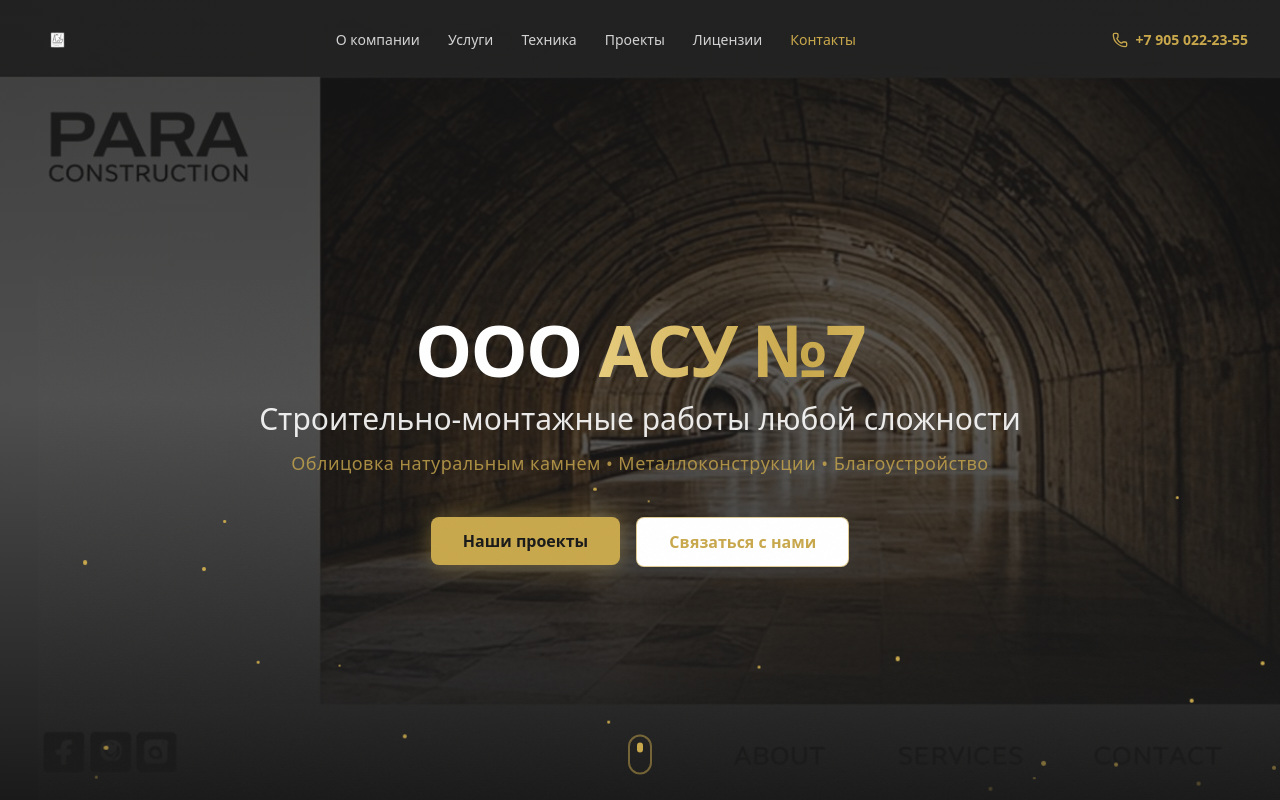
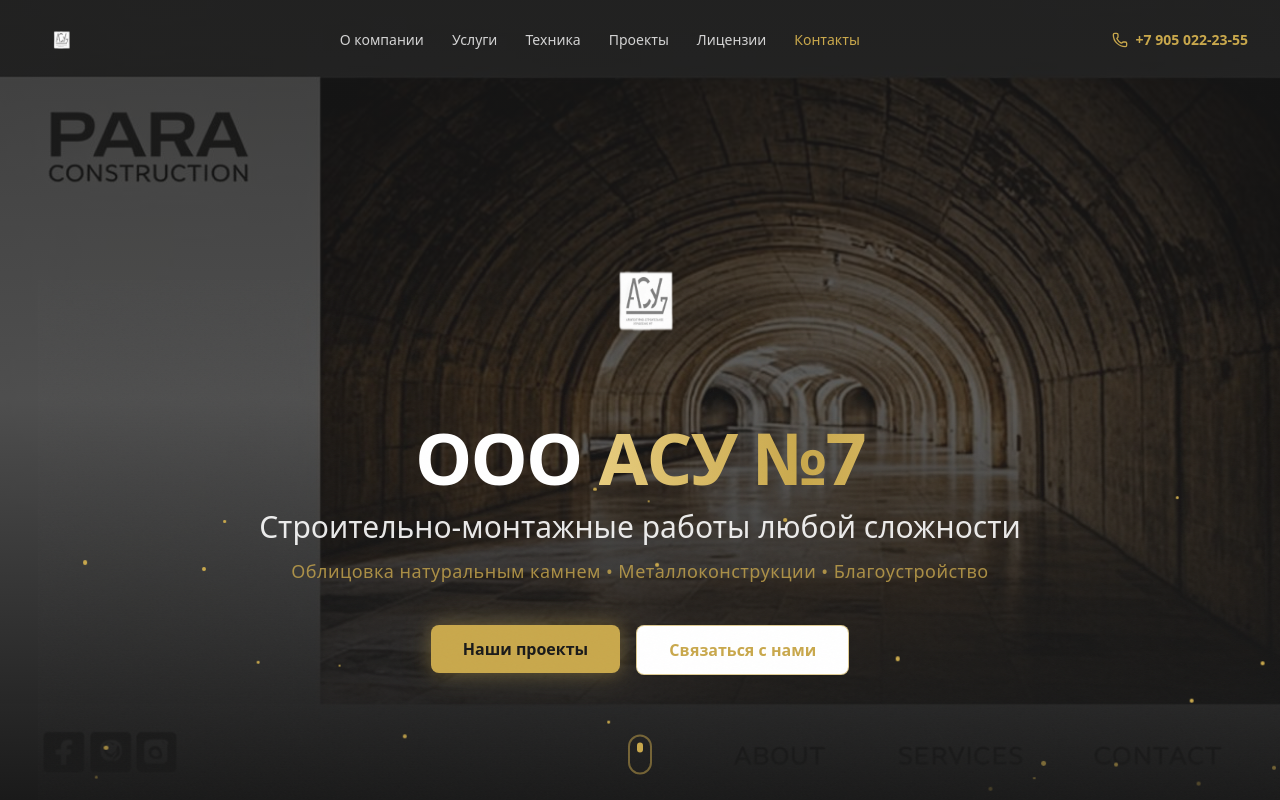
Before and after one commit to supertrue-hub1/work, a Next.js app: page / in a window 1280 px wide. Shown: the top 800 px of the page. Built offline with nearby package versions, Linux system fonts and the light colour scheme.

Commit message:
Increase logo size in menu, add newlogo to Hero

```diff
--- a/src/app/page.tsx
+++ b/src/app/page.tsx
@@ -419,7 +419,7 @@
       <div className="max-w-7xl mx-auto px-4 sm:px-6 lg:px-8 flex items-center justify-between h-16 lg:h-20">
         {/* Logo */}
         <a href="#hero" className="flex items-center gap-3 shrink-0">
-          <img src="/newlogo.png" alt="АСУ №7" className="h-10 lg:h-12 w-auto" />
+          <img src="/newlogo.png" alt="АСУ №7" className="h-12 lg:h-14 w-auto" />
         </a>
 
         {/* Desktop nav */}
@@ -524,6 +524,9 @@
           animate={{ opacity: 1, y: 0 }}
           transition={{ duration: 0.8 }}
         >
+          <div className="mb-6 flex justify-center">
+            <img src="/newlogo.png" alt="АСУ №7" className="h-32 sm:h-40 lg:h-48 w-auto" />
+          </div>
 
           <h1 className="text-4xl sm:text-5xl lg:text-7xl font-bold text-white mb-4 tracking-tight">
             ООО{' '}
```
